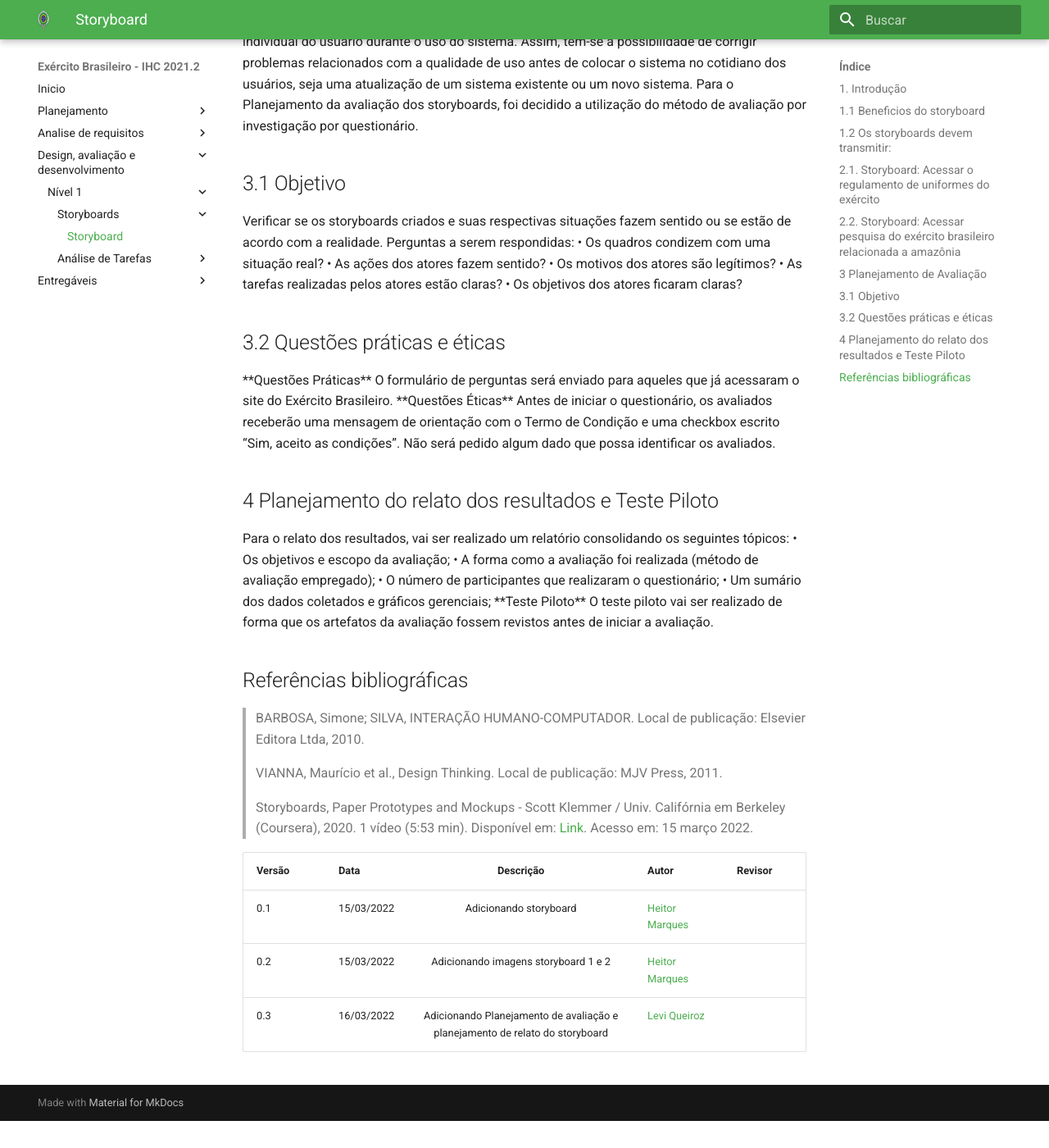
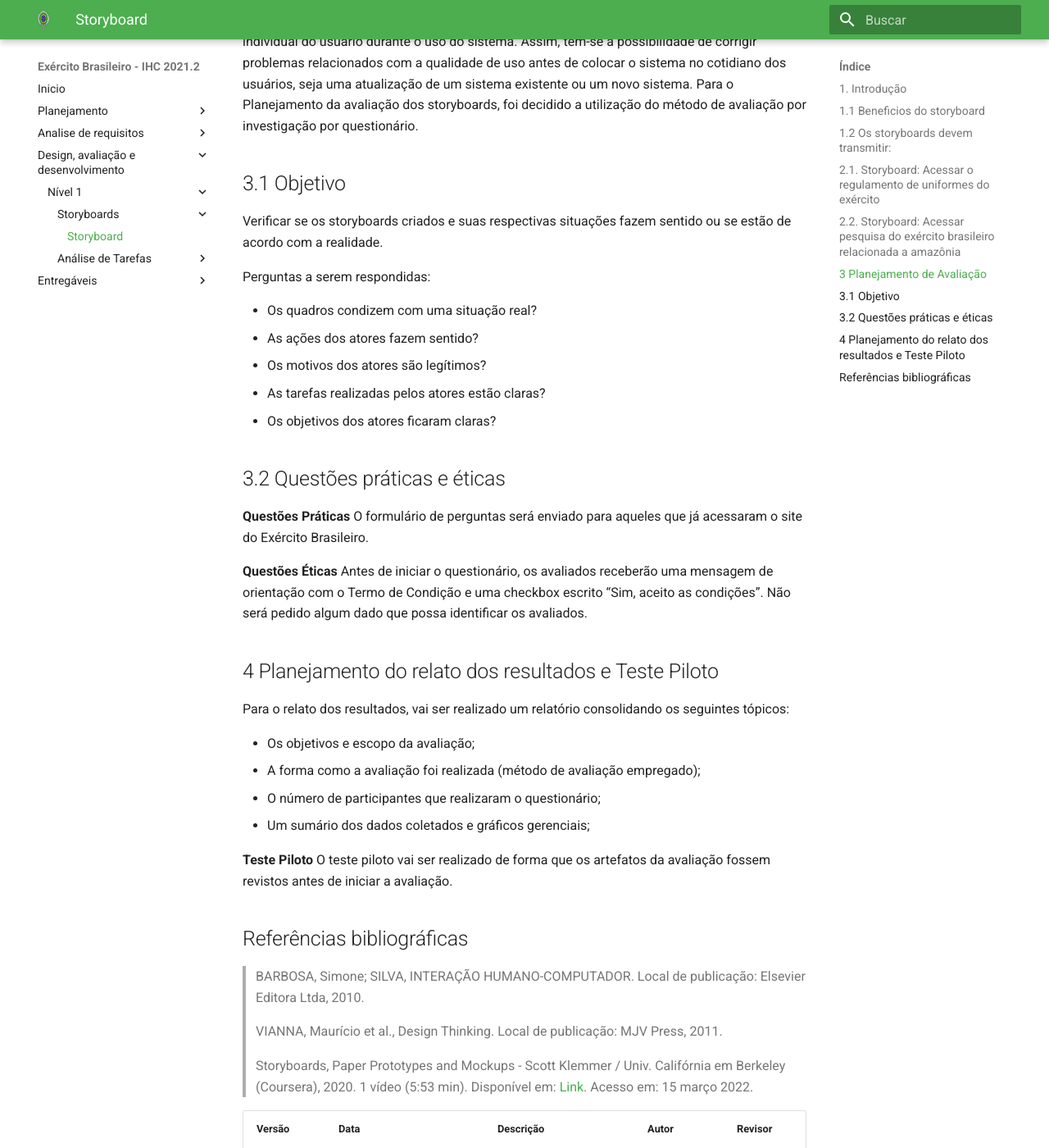
Before and after one commit to heitormsb/2021.2-Exercito-Brasileiro, an MkDocs documentation site: the page built from docs/Design_avaliacao_desenv/nivel1/storyboard.md, in a window 1280 px wide and 1400 px high, scrolled down 3362 px. Shown: the whole window at 82% size. Built offline with MkDocs 1.6.1 and Material for MkDocs 9.7.7, drawn with Linux system fonts in a browser that asks for light colours; before the commit the page ends 4729 px from its top, so only the background shows below that.

Commit message:
formatação texto

```diff
--- a/docs/Design_avaliacao_desenv/nivel1/storyboard.md
+++ b/docs/Design_avaliacao_desenv/nivel1/storyboard.md
@@ -63,38 +63,35 @@
 </p>
 
 ## 3.1 Objetivo
-<p>
 Verificar se os storyboards criados e suas respectivas situações fazem sentido ou se estão de acordo com a realidade.
 
 Perguntas a serem respondidas:
-    • Os quadros condizem com uma situação real?
-    • As ações dos atores fazem sentido?
-    • Os motivos dos atores são legítimos?
-    • As tarefas realizadas pelos atores estão claras?
-    • Os objetivos dos atores ficaram claras?
-</p>
+
+- Os quadros condizem com uma situação real?
+- As ações dos atores fazem sentido?
+- Os motivos dos atores são legítimos?
+- As tarefas realizadas pelos atores estão claras?
+- Os objetivos dos atores ficaram claras?
 
 ## 3.2 Questões práticas e éticas
-<p>
 
 **Questões Práticas**
 O formulário de perguntas será enviado para aqueles que já acessaram o site do Exército Brasileiro.
 
 **Questões Éticas**
 Antes de iniciar o questionário, os avaliados receberão uma mensagem de orientação com o Termo de Condição e uma checkbox escrito “Sim, aceito as condições”. Não será pedido algum dado que possa identificar os avaliados.
-</p>
+
 
 ## 4 Planejamento do relato dos resultados e Teste Piloto
-<p>
 Para o relato dos resultados, vai ser realizado um relatório consolidando os seguintes tópicos:
-    • Os objetivos e escopo da avaliação;
-    • A forma como a avaliação foi realizada (método de avaliação empregado);
-    • O número de participantes que realizaram o questionário;
-    • Um sumário dos dados coletados e gráficos gerenciais;
+
+- Os objetivos e escopo da avaliação;
+- A forma como a avaliação foi realizada (método de avaliação empregado);
+- O número de participantes que realizaram o questionário;
+- Um sumário dos dados coletados e gráficos gerenciais;
 
 **Teste Piloto**
 O teste piloto vai ser realizado de forma que os artefatos da avaliação fossem revistos antes de iniciar a avaliação.
-</p>
 
 
 ## Referências bibliográficas
```
